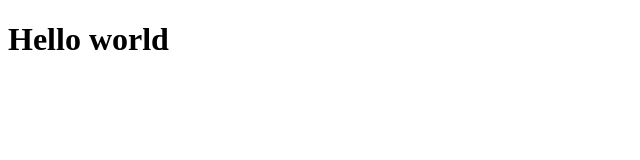
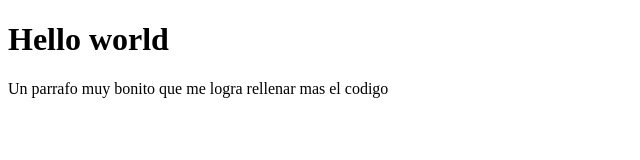
Before and after one commit to Sbedon11/ejercicio-1, a plain HTML site: page Index.html in a window 1280 px wide. Shown: the whole page, without its empty margins (0-640 px from the left). Drawn offline with Linux system fonts and the light colour scheme.

Commit message:
Versión 2
no quiero poner descripción

```diff
--- a/Index.html
+++ b/Index.html
@@ -7,5 +7,6 @@
 </head>
 <body>
     <h1>Hello world</h1>
+    <p>Un parrafo muy bonito que me logra rellenar mas el codigo</p>
 </body>
 </html>
```
